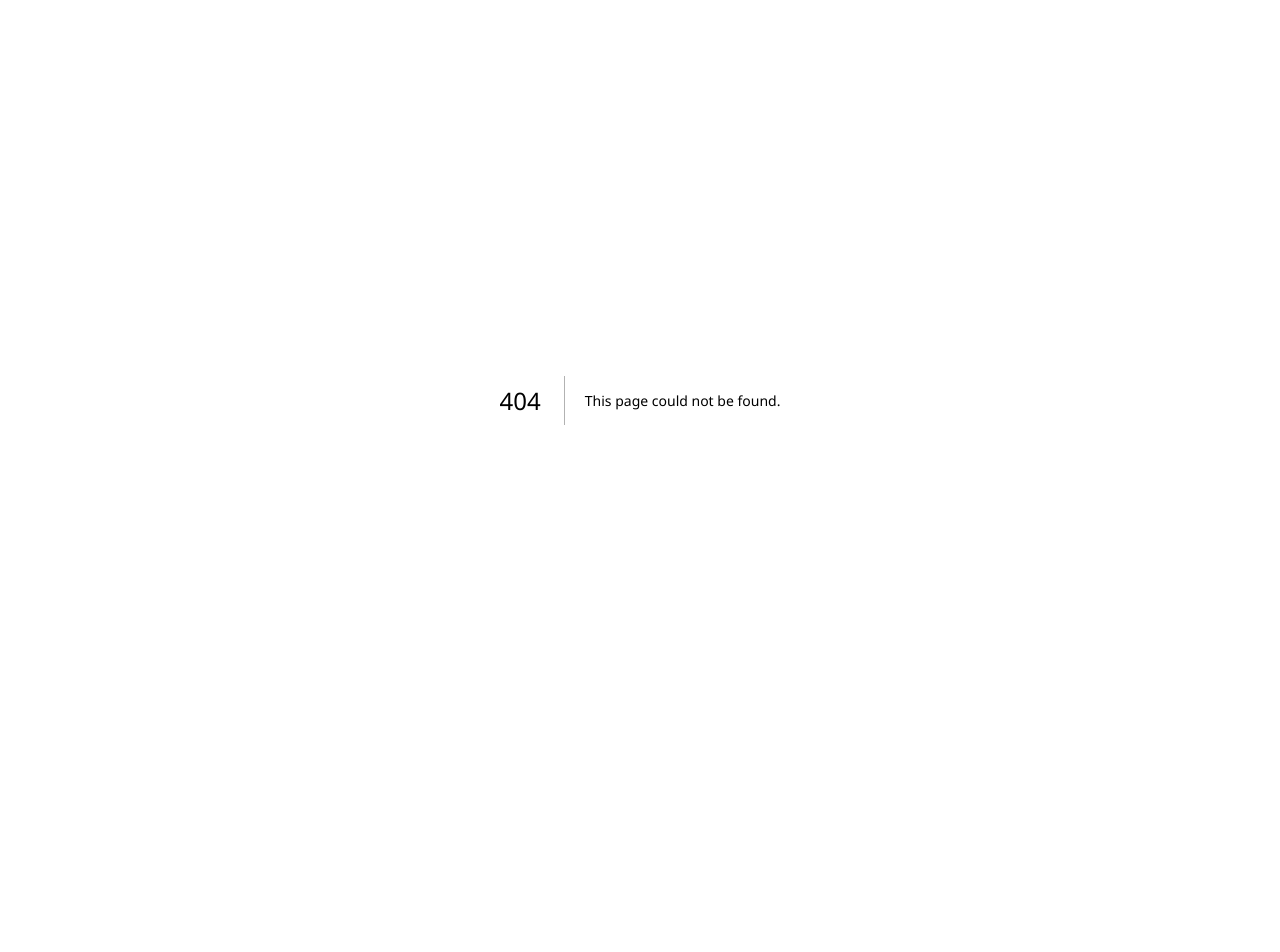
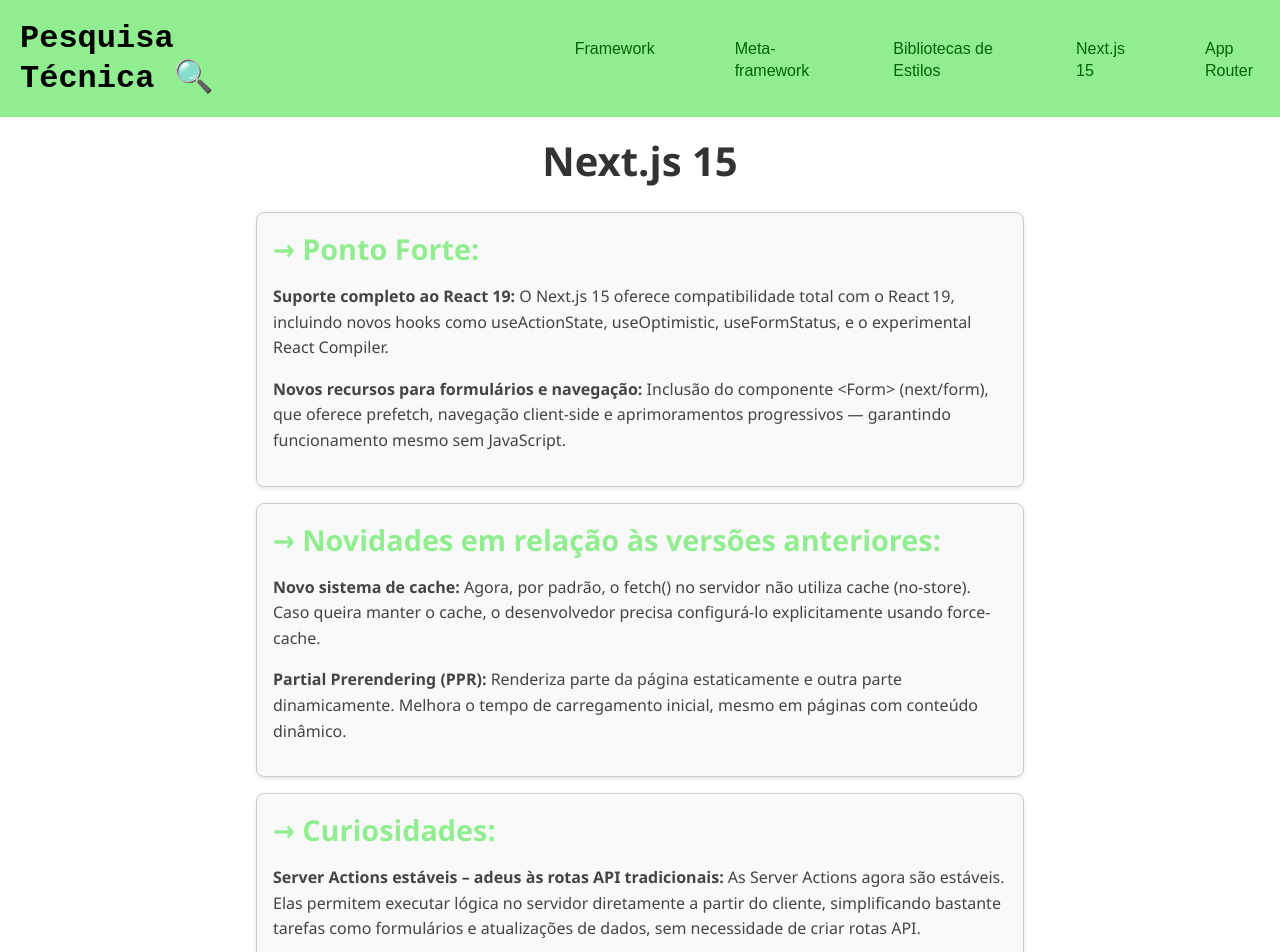
Before and after one commit to Bernardo1401/mini-wiki-tech, a Next.js app: page /nextjs15 in a window 1280 px wide. Before the commit this address had no page. Shown: the top 952 px of the page. Before the commit the page ends 800 px from the top, so only its background shows below. Built offline with nearby package versions, Linux system fonts and the light colour scheme; a web font is replaced by a local one.

Commit message:
feat: folder next.js 15

```diff
--- /dev/null
+++ b/src/app/nextjs15/page.jsx
@@ -0,0 +1,91 @@
+import Header from "../../componentes/Header/Header";
+import styles from "./page.module.css";
+
+export default function NextJs15Page() {
+    return (
+        <div>
+            <Header />
+            <div className={styles.container}>
+                <h1 className={styles.titulo}>Next.js 15</h1>
+
+                {/* Card: Ponto Forte */}
+                <div className={styles.card}>
+                    <h2 className={styles.subtitulo}>→ Ponto Forte:</h2>
+                    <p className={styles.paragrafo}>
+                        <strong>Suporte completo ao React 19:</strong> O Next.js 15 oferece compatibilidade total com o React 19, incluindo novos hooks como <code>useActionState</code>, <code>useOptimistic</code>, <code>useFormStatus</code>, e o experimental React Compiler.
+                    </p>
+                    <p className={styles.paragrafo}>
+                        <strong>Novos recursos para formulários e navegação:</strong> Inclusão do componente <code>&lt;Form&gt;</code> (<code>next/form</code>), que oferece prefetch, navegação client-side e aprimoramentos progressivos — garantindo funcionamento mesmo sem JavaScript.
+                    </p>
+                </div>
+
+                {/* Card: Novidades em relação às versões anteriores */}
+                <div className={styles.card}>
+                    <h2 className={styles.subtitulo}>→ Novidades em relação às versões anteriores:</h2>
+                    <p className={styles.paragrafo}>
+                        <strong>Novo sistema de cache:</strong> Agora, por padrão, o <code>fetch()</code> no servidor não utiliza cache (<code>no-store</code>). Caso queira manter o cache, o desenvolvedor precisa configurá-lo explicitamente usando <code>force-cache</code>.
+                    </p>
+                    <p className={styles.paragrafo}>
+                        <strong>Partial Prerendering (PPR):</strong> Renderiza parte da página estaticamente e outra parte dinamicamente. Melhora o tempo de carregamento inicial, mesmo em páginas com conteúdo dinâmico.
+                    </p>
+                </div>
+
+                {/* Card: Curiosidades */}
+                <div className={styles.card}>
+                    <h2 className={styles.subtitulo}>→ Curiosidades:</h2>
+                    <p className={styles.paragrafo}>
+                        <strong>Server Actions estáveis – adeus às rotas API tradicionais:</strong> As Server Actions agora são estáveis. Elas permitem executar lógica no servidor diretamente a partir do cliente, simplificando bastante tarefas como formulários e atualizações de dados, sem necessidade de criar rotas API.
+                    </p>
+                    <p className={styles.paragrafo}>
+                        <strong>Indicador visual de rotas estáticas no modo Dev:</strong> Em ambiente de desenvolvimento, você verá um indicador visual que mostra se uma rota é estática ou dinâmica — ótimo para auditoria e otimização.
+                    </p>
+                </div>
+
+                {/* Card: Empresas usuárias */}
+                <div className={styles.card}>
+                    <h2 className={styles.subtitulo}>→ Empresas usuárias que utilizam o Next.js:</h2>
+                    <p className={styles.paragrafo}>
+                        <strong>Netflix:</strong> A equipe utiliza Next.js para páginas estáticas e híbridas que carregam rapidamente e oferecem boa indexação no Google (SEO), algo crucial para páginas de divulgação de séries e lançamentos.
+                    </p>
+                    <p className={styles.paragrafo}>
+                        <strong>Nike:</strong> O site de produtos e campanhas especiais é feito com Next.js para suportar alto tráfego em lançamentos (como novos tênis). A performance do framework evita quedas durante picos de acesso e melhora conversões, já que as páginas carregam rápido no celular.
+                    </p>
+                    <p className={styles.paragrafo}>
+                        <strong>TikTok:</strong> A plataforma web do TikTok utiliza Next.js para a versão desktop, permitindo navegação fluida, carregamento rápido e SEO otimizado para páginas de criadores e vídeos.
+                    </p>
+                </div>
+
+                {/* Card: Áreas de atuação */}
+                <div className={styles.card}>
+                    <h2 className={styles.subtitulo}>→ Áreas de atuação do Next.js:</h2>
+                    <p className={styles.paragrafo}>
+                        <strong>E-commerce e Varejo Online:</strong> Sites e lojas virtuais que precisam de carregamento rápido, bom SEO e estabilidade em picos de acesso.
+                    </p>
+                    <p className={styles.paragrafo}>
+                        <strong>Streaming e Mídia Digital:</strong> Plataformas que entregam conteúdo multimídia com alto desempenho e renderização otimizada.
+                    </p>
+                    <p className={styles.paragrafo}>
+                        <strong>Tecnologia Financeira:</strong> Sites de pagamentos, bancos digitais e carteiras virtuais que exigem segurança e performance.
+                    </p>
+                </div>
+
+                {/* Card: Oportunidades */}
+                <div className={styles.card}>
+                    <h2 className={styles.subtitulo}>→ Oportunidades que o Next.js oferece:</h2>
+                    <p className={styles.paragrafo}>
+                        <strong>Otimização de performance:</strong> Mais conversões e retenção de usuários.
+                    </p>
+                    <p className={styles.paragrafo}>
+                        <strong>Escalabilidade global:</strong> Integração fácil com CDN e deploy em edge.
+                    </p>
+                    <p className={styles.paragrafo}>
+                        <strong>SEO aprimorado:</strong> Essencial para negócios que dependem de tráfego orgânico.
+                    </p>
+                    <p className={styles.paragrafo}>
+                        <strong>Custos reduzidos:</strong> Páginas estáticas pré-geradas economizam recursos de servidor.
+                    </p>
+                </div>
+            </div>
+        </div>
+    );
+}
--- /dev/null
+++ b/src/app/nextjs15/page.module.css
@@ -0,0 +1,51 @@
+.container {
+    max-width: 800px;
+    margin: 0 auto;
+    padding: 16px;
+}
+
+.titulo {
+    font-size: 2.5rem;
+    font-weight: bold;
+    text-align: center;
+    color: #333;
+    margin-bottom: 24px;
+}
+
+.secao {
+    margin-bottom: 32px;
+}
+
+.subtitulo {
+    font-size: 1.8rem;
+    font-weight: bold;
+    color: lightgreen;
+    margin-bottom: 16px;
+}
+
+.paragrafo {
+    font-size: 1rem;
+    line-height: 1.6;
+    color: #444;
+    margin-bottom: 16px;
+}
+
+.codigo {
+    background-color: #f4f4f4;
+    padding: 16px;
+    border-radius: 8px;
+    font-family: monospace;
+    font-size: 0.9rem;
+    overflow-x: auto;
+    white-space: pre-wrap;
+    word-wrap: break-word;
+}
+
+.card {
+    border: 1px solid #ccc;
+    border-radius: 8px;
+    padding: 16px;
+    margin: 16px 0;
+    background-color: #f9f9f9;
+    box-shadow: 0 2px 4px rgba(0, 0, 0, 0.1);
+}
--- a/src/componentes/Header/Header.jsx
+++ b/src/componentes/Header/Header.jsx
@@ -9,7 +9,7 @@
                 <li><a href="">Framework</a></li>
                 <li><a href="">Meta-framework</a></li>
                 <li><a href="">Bibliotecas de Estilos</a></li>
-                <li><a href="">Next.js 15</a></li>
+                <li><a href="/nextjs15">Next.js 15</a></li>
                 <li><a href="">App Router</a></li>
             </ul>
         </div>
```
